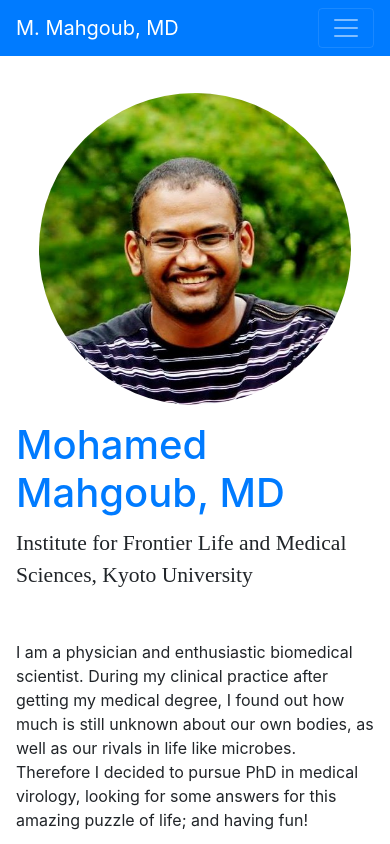
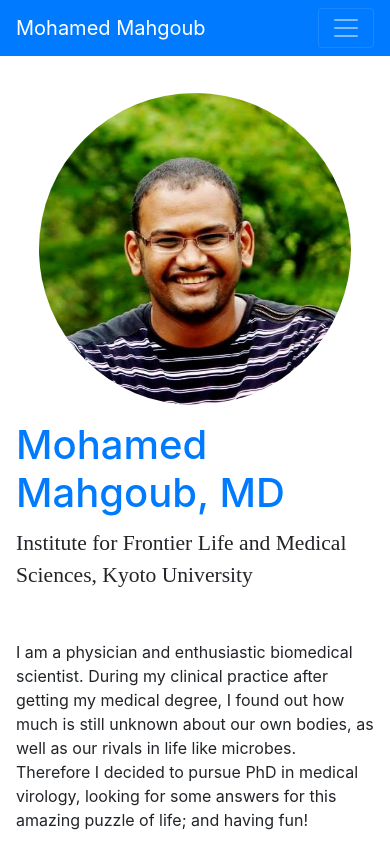
Before and after one commit to m-mahgoub/cv-web-page, a website with bundled scripts: page index.html in a window 390 px wide. Shown: the top 844 px of the page. Built offline with nearby package versions, Linux system fonts and the light colour scheme; a web font is replaced by a local one.

Commit message:
Update Title

```diff
--- a/index.html
+++ b/index.html
@@ -8,7 +8,7 @@
   <meta name="description" content="">
   <meta name="author" content="">
 
-  <title>M. Mahgoub, MD</title>
+  <title>Mohamed Mahgoub</title>
 
   <!-- Bootstrap core CSS -->
   <link href="vendor/bootstrap/css/bootstrap.min.css" rel="stylesheet">
@@ -31,7 +31,7 @@
 
   <nav class="navbar navbar-expand-lg navbar-dark bg-primary fixed-top" id="sideNav">
     <a class="navbar-brand js-scroll-trigger" href="#page-top">
-      <span class="d-block d-lg-none">M. Mahgoub, MD</span>
+      <span class="d-block d-lg-none">Mohamed Mahgoub</span>
       <span class="d-none d-lg-block">
         <img class="img-fluid img-profile rounded-circle mx-auto mb-2" src="img/profile.jpg" alt="">
       </span>
```
